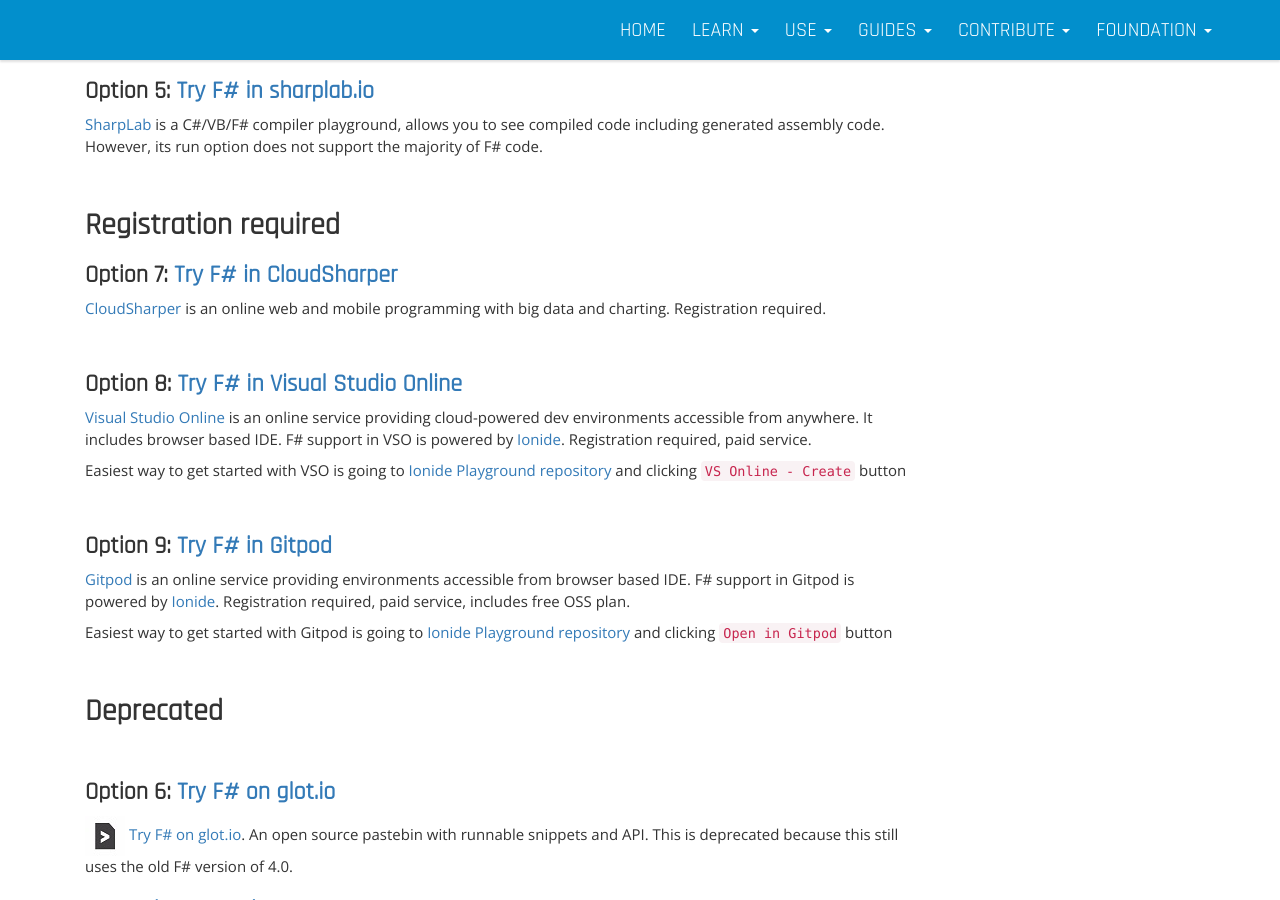
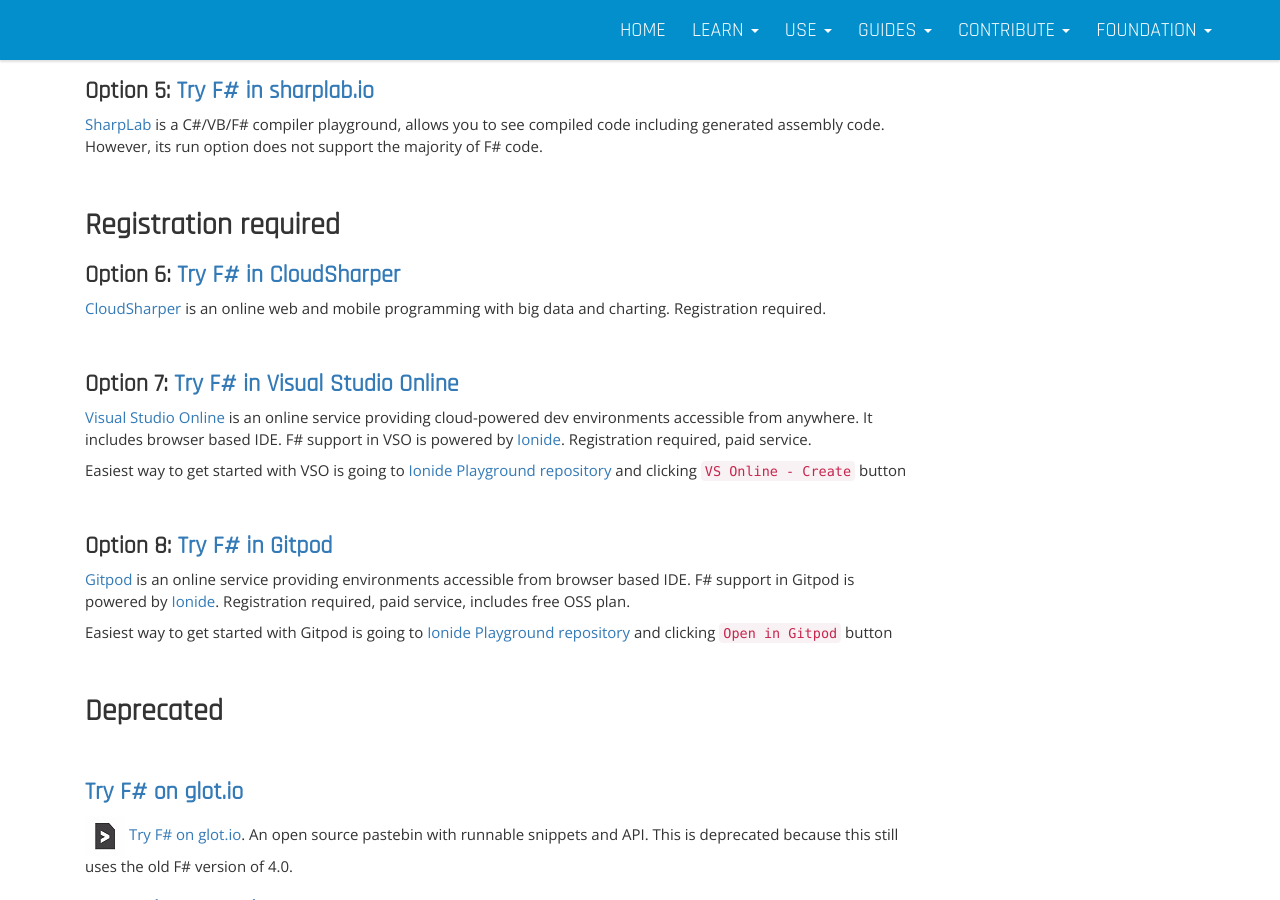
Before and after one commit to fsharp/fsharp.org, a Jekyll site: the page built from use/browser/index.md, in a window 1280 px wide and 900 px high, scrolled down 672 px. Built offline with Jekyll 4.4.1, drawn with Linux system fonts in a browser that asks for light colours; nearby versions of some CDN libraries.

Commit message:
Fix numbering

```diff
--- a/use/browser/index.md
+++ b/use/browser/index.md
@@ -53,7 +53,7 @@
 
 <br />
 
-### Option 9: [Try F# in Gitpod](https://www.gitpod.io/)
+### Option 8: [Try F# in Gitpod](https://www.gitpod.io/)
 
 [Gitpod](https://www.gitpod.io/) is an online service providing environments accessible from browser based IDE. F# support in Gitpod is powered by [Ionide](https://ionide.io/). Registration required, paid service, includes free OSS plan.
 
@@ -66,7 +66,7 @@
 
 <br />
 
-### Option 6: [Try F# on glot.io](https://glot.io/new/fsharp)
+### [Try F# on glot.io](https://glot.io/new/fsharp)
 
 ![logo](/images/thumbs/glot-io.jpg)&nbsp;[Try F# on glot.io](https://glot.io/new/fsharp). An open source pastebin with runnable snippets and API. This is deprecated because this still uses the old F# version of 4.0.
 
```
Also changed, not shown: other parts of use/browser/index.md (+2 -2 lines).
